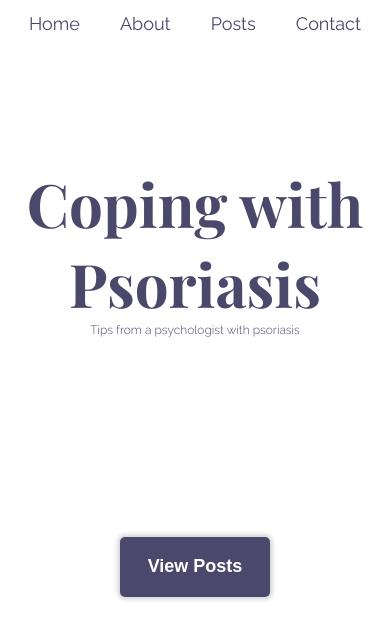
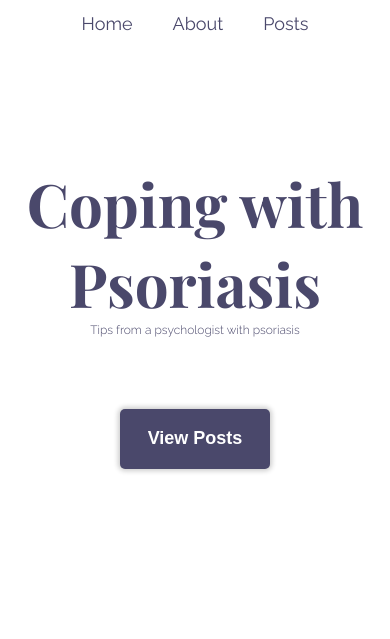
Before and after one commit to DylanBarratt/CWS-GatsbySite, a Gatsby site: page / in a window 390 px wide. Shown: the part 139-778 px from the top of the page. Built offline with nearby package versions, Linux system fonts and the light colour scheme; Gatsby itself is replaced by a stand-in of ours.

Commit message:
Updated site responsiveness

```diff
--- a/src/components/header.js
+++ b/src/components/header.js
@@ -21,9 +21,6 @@ export default function Header() {
         <li>
           <Link to="/posts">Posts</Link>
         </li>
-        <li>
-          <Link to="/contact">Contact</Link>
-        </li>
       </ul>
     </div>
   )
--- a/src/pages/index.module.css
+++ b/src/pages/index.module.css
@@ -85,6 +85,10 @@
     grid-template-rows: 50% 50%;
   }
 
+  .one button {
+    align-self: baseline;
+  }
+
   .one h1 {
     font-size: 75px;
   }
```
